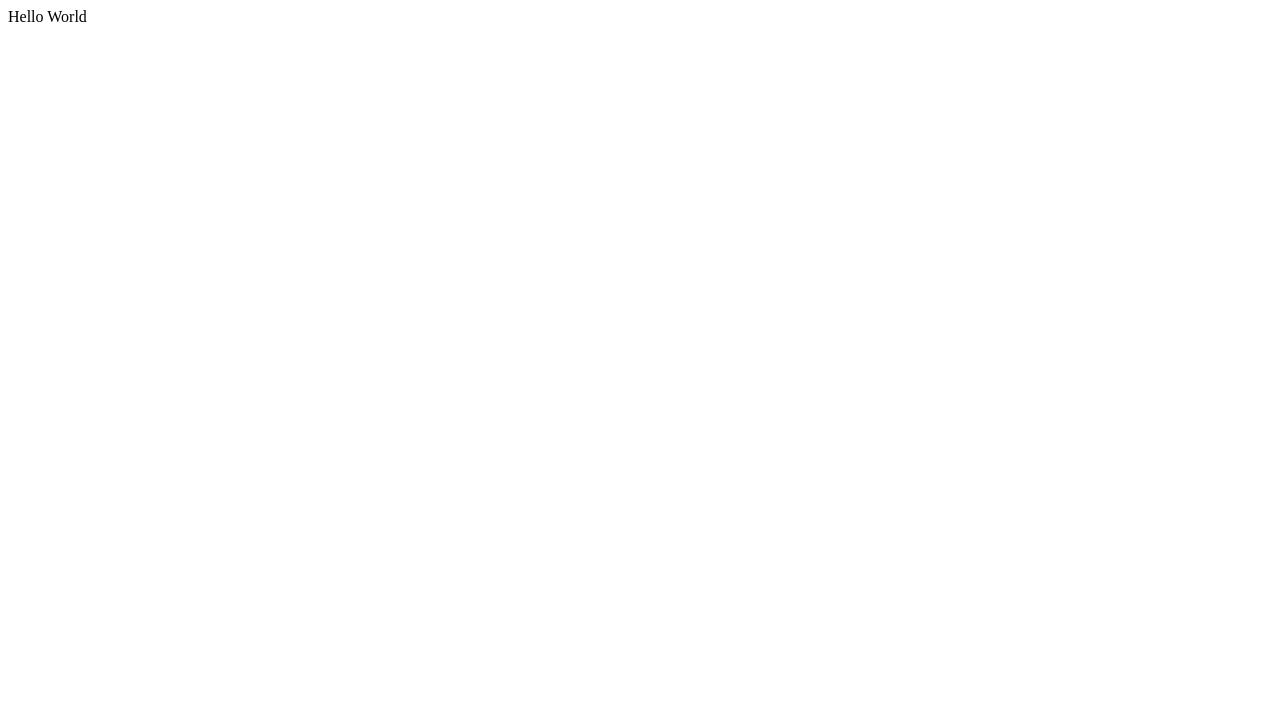
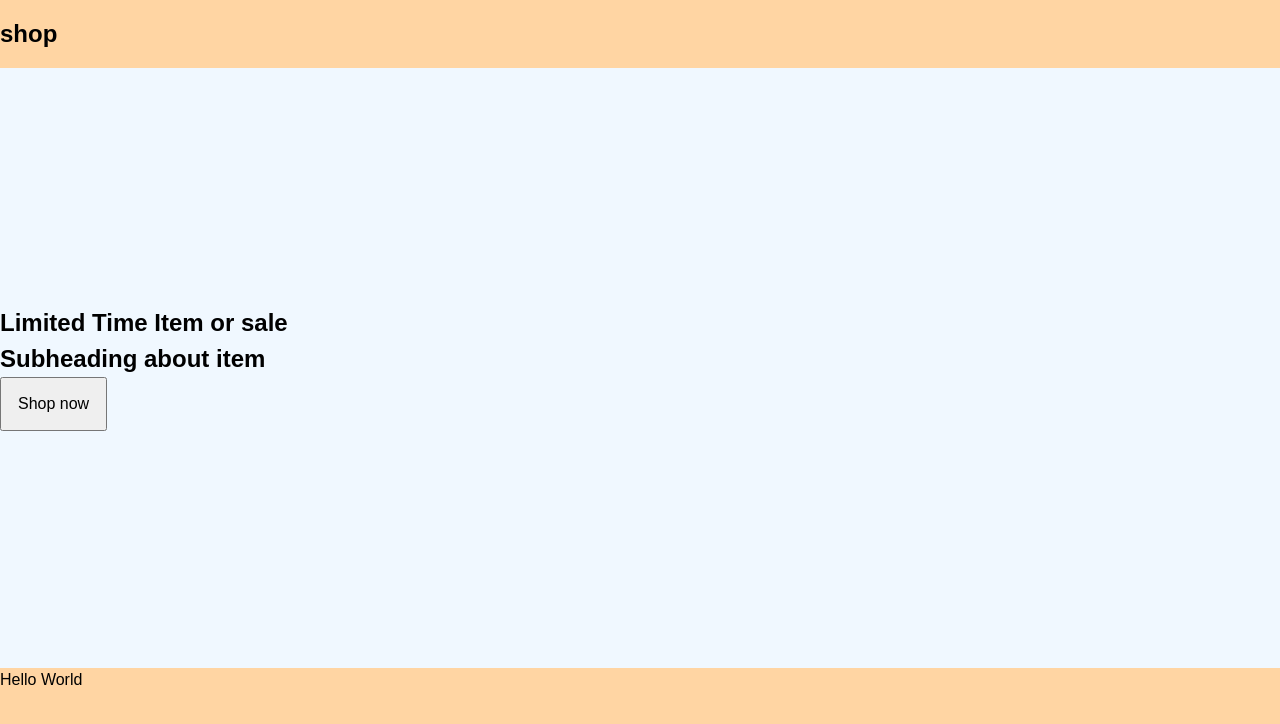
Before and after one commit to gitcommitem/odin-shoppingcart, a React (Create React App) app: page / in a window 1280 px wide. Shown: the top 724 px of the page. Built offline with nearby package versions, Linux system fonts and the light colour scheme.

Commit message:
Add structure and styling for nav and hero

```diff
--- a/src/App.js
+++ b/src/App.js
@@ -1,5 +1,15 @@
+import './styles/App.css';
+import Navbar from './components/Navbar';
+import Hero from './components/Hero';
+
 function App () {
-  return <div>Hello World</div>;
+  return (
+    <div>
+      <Navbar />
+      <Hero />
+      Hello World
+    </div>
+  );
 }
 
 export default App;
--- /dev/null
+++ b/src/components/Hero.js
@@ -0,0 +1,15 @@
+import '../styles/Hero.css';
+
+const Hero = () => {
+  return (
+    <section className='vert-center' id='hero'>
+      <div id='hero-lockup'>
+        <h1>Limited Time Item or sale</h1>
+        <h2>Subheading about item</h2>
+        <button>Shop now</button>
+      </div>
+    </section>
+  );
+};
+
+export default Hero;
--- /dev/null
+++ b/src/components/Navbar.js
@@ -0,0 +1,11 @@
+import '../styles/Navbar.css';
+
+const Navbar = () => {
+  return (
+    <nav>
+      <h1>shop</h1>
+    </nav>
+  );
+};
+
+export default Navbar;
--- /dev/null
+++ b/src/styles/App.css
@@ -0,0 +1,34 @@
+:root {
+  font-family: sans-serif;
+  font-size: 1rem;
+}
+
+/* Box sizing rules */
+*,
+*::before,
+*::after {
+  box-sizing: border-box;
+}
+
+/* Remove default margin */
+body,
+h1,
+h2,
+h3,
+h4,
+p {
+  margin: 0;
+}
+
+/* Set core body defaults */
+body {
+  max-height: 100vh;
+  text-rendering: optimizeSpeed;
+  line-height: 1.5;
+  background-color: #ffd5a3;
+}
+
+.vert-center {
+  display: flex;
+  align-items: center;
+}
--- /dev/null
+++ b/src/styles/Hero.css
@@ -0,0 +1,9 @@
+section#hero {
+  height: 75vh;
+  background-color: aliceblue;
+}
+
+div#hero-lockup > button {
+  padding: 1rem;
+  font-size: 1rem;
+}
--- /dev/null
+++ b/src/styles/Navbar.css
@@ -0,0 +1,6 @@
+nav {
+  position: sticky;
+  width: 100%;
+  padding-top: 1rem;
+  padding-bottom: 1rem;
+}
```
